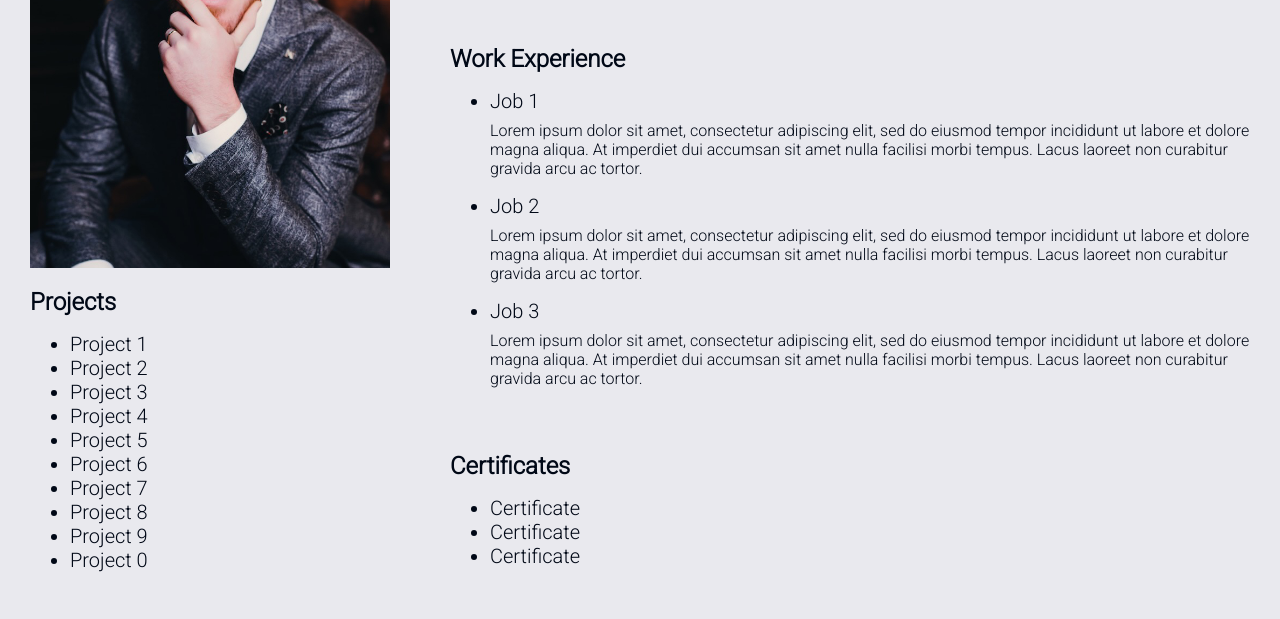
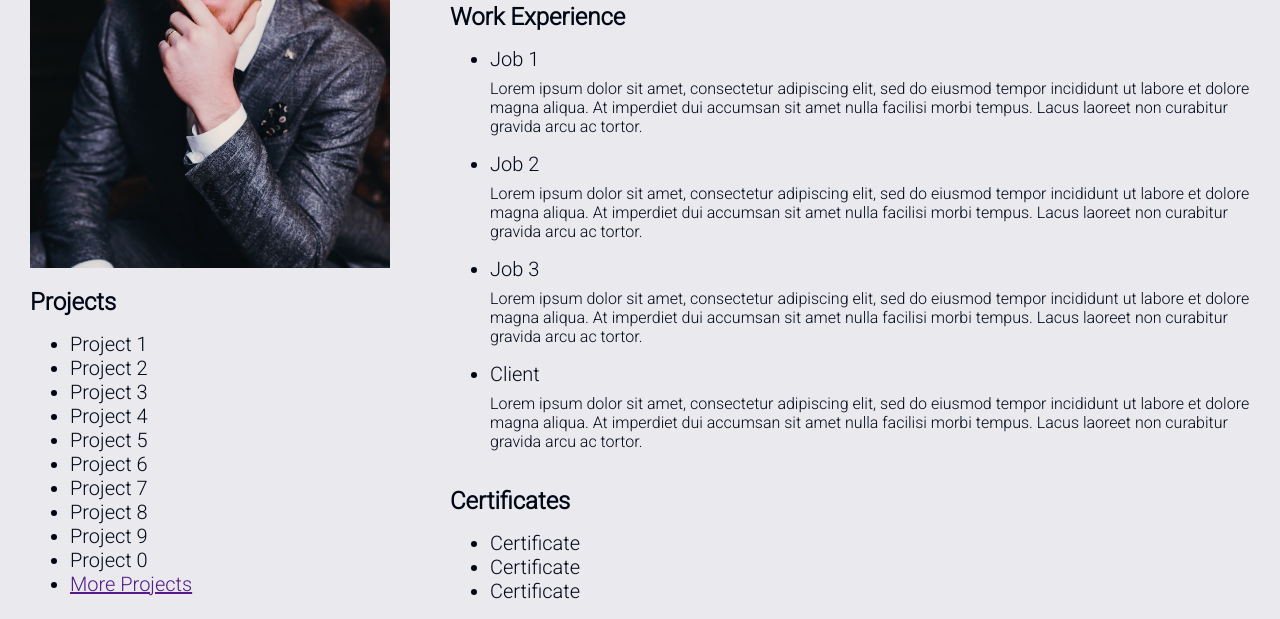
Before and after one commit to jestoncolelewis/jeston-lewis-creative, a plain HTML site: page index.html in a window 1280 px wide. Shown: the part 222-841 px from the top of the page. Drawn offline with Linux system fonts and the light colour scheme.

Commit message:
added a link for more projects

```diff
--- a/index.html
+++ b/index.html
@@ -27,6 +27,7 @@
                     <li>Project 8</li>
                     <li>Project 9</li>
                     <li>Project 0</li>
+                    <li><a href="">More Projects</a></li>
                   </ul>
                 </div>
               </div>
@@ -46,6 +47,8 @@
                     <p>Lorem ipsum dolor sit amet, consectetur adipiscing elit, sed do eiusmod tempor incididunt ut labore et dolore magna aliqua. At imperdiet dui accumsan sit amet nulla facilisi morbi tempus. Lacus laoreet non curabitur gravida arcu ac tortor.</p>
                     <li>Job 3</li>
                     <p>Lorem ipsum dolor sit amet, consectetur adipiscing elit, sed do eiusmod tempor incididunt ut labore et dolore magna aliqua. At imperdiet dui accumsan sit amet nulla facilisi morbi tempus. Lacus laoreet non curabitur gravida arcu ac tortor.</p>
+                    <li>Client</li>
+                    <p>Lorem ipsum dolor sit amet, consectetur adipiscing elit, sed do eiusmod tempor incididunt ut labore et dolore magna aliqua. At imperdiet dui accumsan sit amet nulla facilisi morbi tempus. Lacus laoreet non curabitur gravida arcu ac tortor.</p>
                   </ul>
                 </div>
 
```
